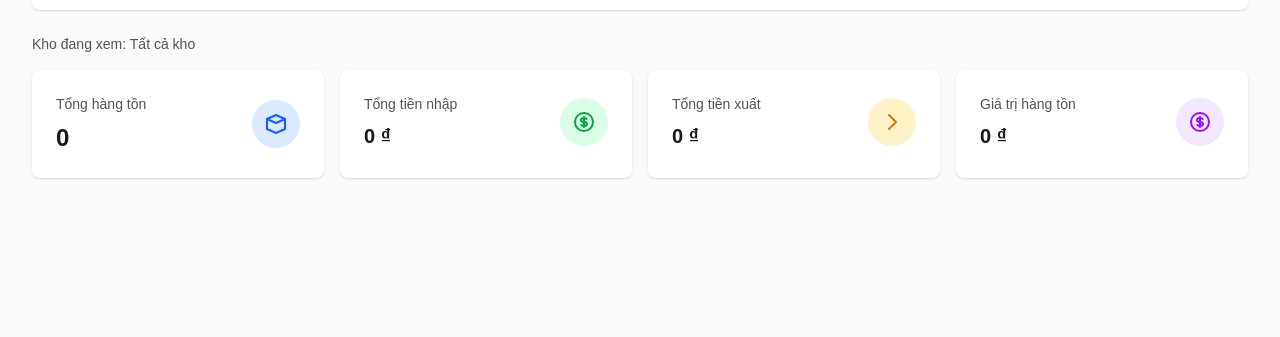
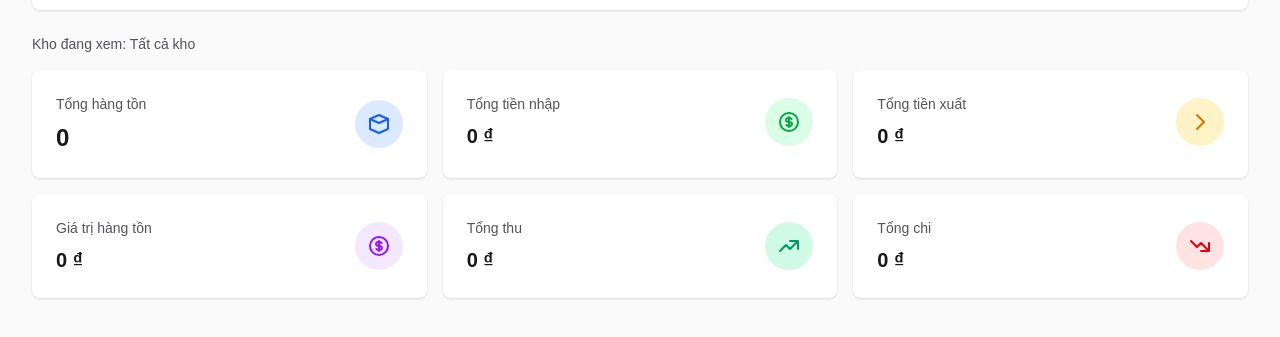
Before and after one commit to starfaker0216/warehouse-management, a Next.js app: page /statistics in a window 1280 px wide. Shown: the part 297-634 px from the top of the page. Built offline with nearby package versions, Linux system fonts and the light colour scheme; no server answers; the database is empty; sample sign-in values are in the browser's storage.

Commit message:
add income expense to statistic tab

```diff
--- a/app/statistics/page.tsx
+++ b/app/statistics/page.tsx
@@ -19,6 +19,8 @@ export default function StatisticsPage() {
     totalInventoryValue,
     totalImportValue,
     totalExportValue,
+    totalIncome,
+    totalExpense,
     loading,
     error,
     startDate,
@@ -147,6 +149,8 @@ export default function StatisticsPage() {
             totalInventoryValue={totalInventoryValue}
             totalImportValue={totalImportValue}
             totalExportValue={totalExportValue}
+            totalIncome={totalIncome}
+            totalExpense={totalExpense}
           />
         )}
       </div>
--- a/components/statistics/StatisticsCards.tsx
+++ b/components/statistics/StatisticsCards.tsx
@@ -6,16 +6,20 @@ interface StatisticsCardsProps {
   totalInventoryValue: number;
   totalImportValue: number;
   totalExportValue: number;
+  totalIncome: number;
+  totalExpense: number;
 }
 
 export default function StatisticsCards({
   totalRemainingQuantity,
   totalInventoryValue,
   totalImportValue,
-  totalExportValue
+  totalExportValue,
+  totalIncome,
+  totalExpense
 }: StatisticsCardsProps) {
   return (
-    <div className="mb-8 grid grid-cols-1 gap-4 sm:grid-cols-2 lg:grid-cols-4">
+    <div className="mb-8 grid grid-cols-1 gap-4 sm:grid-cols-2 lg:grid-cols-3">
       <StatisticsCard
         title="Tổng hàng tồn"
         value={totalRemainingQuantity}
@@ -108,6 +112,50 @@ export default function StatisticsCards({
         iconBgColor="bg-purple-100 dark:bg-purple-900/30"
         valueSize="text-xl"
       />
+
+      <StatisticsCard
+        title="Tổng thu"
+        value={formatCurrency(totalIncome)}
+        icon={
+          <svg
+            className="h-6 w-6 text-emerald-600 dark:text-emerald-400"
+            fill="none"
+            viewBox="0 0 24 24"
+            stroke="currentColor"
+          >
+            <path
+              strokeLinecap="round"
+              strokeLinejoin="round"
+              strokeWidth={2}
+              d="M13 7h8m0 0v8m0-8l-8 8-4-4-6 6"
+            />
+          </svg>
+        }
+        iconBgColor="bg-emerald-100 dark:bg-emerald-900/30"
+        valueSize="text-xl"
+      />
+
+      <StatisticsCard
+        title="Tổng chi"
+        value={formatCurrency(totalExpense)}
+        icon={
+          <svg
+            className="h-6 w-6 text-red-600 dark:text-red-400"
+            fill="none"
+            viewBox="0 0 24 24"
+            stroke="currentColor"
+          >
+            <path
+              strokeLinecap="round"
+              strokeLinejoin="round"
+              strokeWidth={2}
+              d="M13 17h8m0 0V9m0 8l-8-8-4 4-6-6"
+            />
+          </svg>
+        }
+        iconBgColor="bg-red-100 dark:bg-red-900/30"
+        valueSize="text-xl"
+      />
     </div>
   );
 }
--- a/stores/useStatisticsStore.ts
+++ b/stores/useStatisticsStore.ts
@@ -4,6 +4,7 @@ import { create } from "zustand";
 import { getPhones, type Phone } from "../lib/phoneService";
 import { getImportRecords, type ImportRecord } from "../lib/importService";
 import { getExportRecords, type ExportRecord } from "../lib/exportService";
+import { getIncomeExpenseRecords, type IncomeExpenseRecord } from "../lib/incomeExpenseService";
 import { getWarehouses } from "../lib/warehouseService";
 import { useAuthStore } from "./useAuthStore";
 import { formatDateInput, parseDate } from "../utils/dateUtils";
@@ -13,6 +14,8 @@ interface StatisticsTotals {
   totalInventoryValue: number;
   totalImportValue: number;
   totalExportValue: number;
+  totalIncome: number;
+  totalExpense: number;
 }
 
 interface StatisticsState extends StatisticsTotals {
@@ -93,6 +96,26 @@ const calculateExportValue = (exports: ExportRecord[], start?: Date | null, end?
   return filtered.reduce((sum, record) => sum + (record.salePrice || 0), 0);
 };
 
+const calculateIncomeExpense = (
+  records: IncomeExpenseRecord[],
+  start?: Date | null,
+  end?: Date | null
+): { totalIncome: number; totalExpense: number } => {
+  const filtered = records.filter((record) =>
+    isWithinRange(record.createdAt, start, end)
+  );
+
+  const totalIncome = filtered
+    .filter((record) => record.type === "income")
+    .reduce((sum, record) => sum + (record.amount || 0), 0);
+
+  const totalExpense = filtered
+    .filter((record) => record.type === "expense")
+    .reduce((sum, record) => sum + (record.amount || 0), 0);
+
+  return { totalIncome, totalExpense };
+};
+
 export const useStatisticsStore = create<StatisticsState>((set, get) => ({
   loading: false,
   error: null,
@@ -105,6 +128,8 @@ export const useStatisticsStore = create<StatisticsState>((set, get) => ({
   totalInventoryValue: 0,
   totalImportValue: 0,
   totalExportValue: 0,
+  totalIncome: 0,
+  totalExpense: 0,
 
   resetError: () => set({ error: null }),
 
@@ -144,9 +169,10 @@ export const useStatisticsStore = create<StatisticsState>((set, get) => ({
       // If warehouseId is provided, fetch phones for that warehouse
       // Otherwise (admin viewing all), we need to fetch all phones
       // Note: getPhones requires warehouseId, so we'll fetch all and filter
-      const [imports, exports] = await Promise.all([
+      const [imports, exports, incomeExpenses] = await Promise.all([
         getImportRecords(),
-        getExportRecords()
+        getExportRecords(),
+        getIncomeExpenseRecords()
       ]);
 
       // Fetch phones - if warehouseId is null (all), fetch from all warehouses
@@ -176,6 +202,9 @@ export const useStatisticsStore = create<StatisticsState>((set, get) => ({
       const warehouseExports = warehouseId
         ? exports.filter((record) => record.warehouseId === warehouseId)
         : exports;
+      const warehouseIncomeExpenses = warehouseId
+        ? incomeExpenses.filter((record) => record.warehouseId === warehouseId)
+        : incomeExpenses;
 
       const { totalRemainingQuantity, totalInventoryValue } = calculatePhoneTotals(
         warehousePhones,
@@ -192,12 +221,19 @@ export const useStatisticsStore = create<StatisticsState>((set, get) => ({
         startDate,
         endDate
       );
+      const { totalIncome, totalExpense } = calculateIncomeExpense(
+        warehouseIncomeExpenses,
+        startDate,
+        endDate
+      );
 
       set({
         totalRemainingQuantity,
         totalInventoryValue,
         totalImportValue,
         totalExportValue,
+        totalIncome,
+        totalExpense,
         loading: false,
         ...(options
           ? {
```
